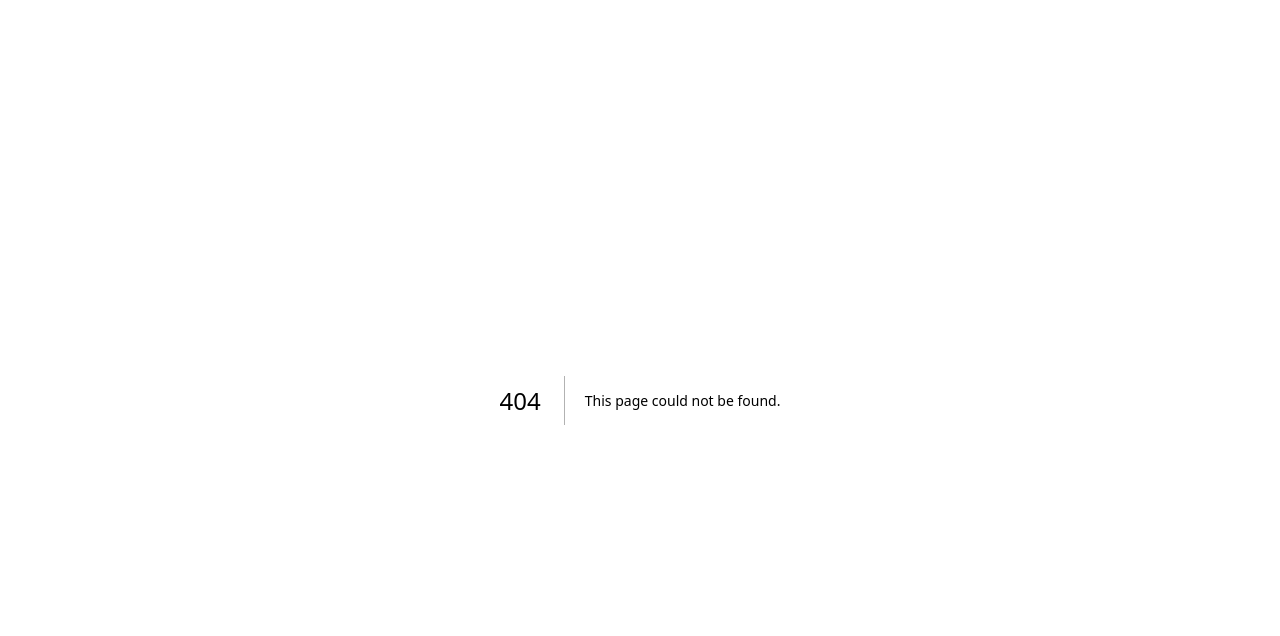
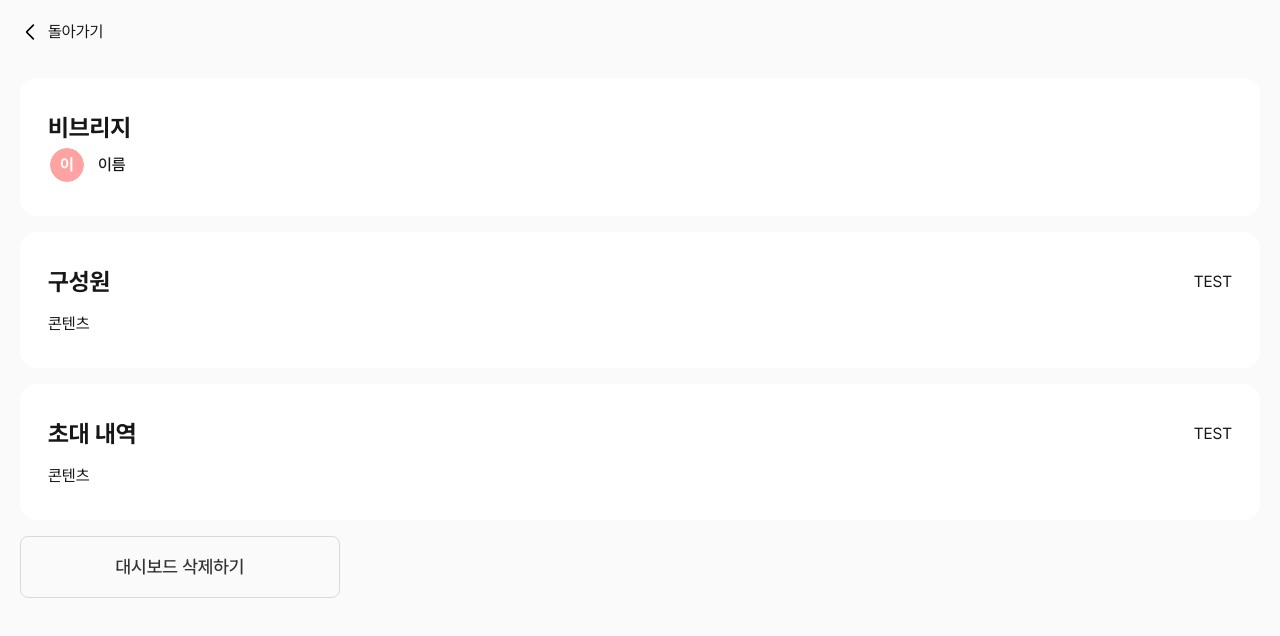
Before and after one commit to Heedong0924/fe16-intermediate-project-taskify, a Next.js app: page /mypage in a window 1280 px wide. Before the commit this address had no page. Shown: the top 636 px of the page. Built offline with nearby package versions, Linux system fonts and the light colour scheme.

Commit message:
LIN-43 feat: 대시보드수정 & 계정관리 공통 레이아웃, 페이지 생성

```diff
--- /dev/null
+++ b/src/app/dashboard/[dashboardid]/page.tsx
@@ -0,0 +1,28 @@
+import Image from 'next/image';
+import Link from 'next/link';
+
+import { ContentSection } from '@/components/common/ContentSection';
+// import Button from '@/components/ui/Buttons';
+
+export default function DashboardDetails() {
+  return (
+    <div className="min-h-screen bg-[var(--gray-FAFAFA)] p-[20px]">
+      {/* 뒤로가기 */}
+      <nav className="mb-[34px]">
+        <Link href="/" className="flex items-center gap-2">
+          <Image
+            src="/images/arrow-left.svg"
+            alt="왼쪽으로 가는 화살표 아이콘"
+            width={20}
+            height={20}
+          />
+          돌아가기
+        </Link>
+      </nav>
+      {/* 프로필 */}
+      <ContentSection title="프로필"> </ContentSection>
+      {/* 비밀번호 변경 */}
+      <ContentSection title="비밀번호 변경"> </ContentSection>
+    </div>
+  );
+}
--- /dev/null
+++ b/src/app/mypage/page.tsx
@@ -0,0 +1,48 @@
+import Image from 'next/image';
+import Link from 'next/link';
+
+import {
+  ContentSection,
+  ContentSectionWithAction,
+} from '@/components/common/ContentSection';
+import { UserProfile } from '@/components/common/Profile';
+import Button from '@/components/ui/Buttons';
+
+export default function MyPage() {
+  return (
+    <div className="min-h-screen bg-[var(--gray-FAFAFA)] p-[20px]">
+      {/* 뒤로가기 */}
+      <nav className="mb-[34px]">
+        <Link href="/" className="flex items-center gap-2">
+          <Image
+            src="/images/arrow-left.svg"
+            alt="왼쪽으로 가는 화살표 아이콘"
+            width={20}
+            height={20}
+          />
+          돌아가기
+        </Link>
+      </nav>
+      {/* 비브리지 */}
+      <ContentSection title="비브리지">
+        <UserProfile userName="이름" />
+      </ContentSection>
+      {/* 구성원 */}
+      <ContentSectionWithAction title="구성원" titleRight={<div>TEST</div>}>
+        <p>콘텐츠</p>
+      </ContentSectionWithAction>
+      {/* 초대 내역 */}
+      <ContentSectionWithAction title="초대 내역" titleRight={<div>TEST</div>}>
+        <p>콘텐츠</p>
+      </ContentSectionWithAction>
+      {/*  대시보드 삭제하기 */}
+      {/* onClick 넣어야함 */}
+      <Button
+        color="white-black"
+        className="btn-removeDash w-full border border-[#D9D9D9] bg-transparent md:w-[320px]"
+      >
+        대시보드 삭제하기
+      </Button>
+    </div>
+  );
+}
--- /dev/null
+++ b/src/components/common/ContentSection.tsx
@@ -0,0 +1,37 @@
+import React from 'react';
+
+export function ContentSection({
+  title,
+  children,
+}: {
+  title: string;
+  children: React.ReactNode;
+}) {
+  return (
+    <section className="mb-4 rounded-[16px] bg-white px-[16px] py-[20px] md:px-[28px] md:py-[32px]">
+      <h1 className="text-[20px] font-[700] md:text-[24px]">{title}</h1>
+      <div>{children}</div>
+    </section>
+  );
+}
+
+// 타이틀 옆 컨텐츠 있을 경우
+export function ContentSectionWithAction({
+  title,
+  titleRight,
+  children,
+}: {
+  title: string;
+  titleRight: React.ReactNode;
+  children: React.ReactNode;
+}) {
+  return (
+    <section className="mb-4 rounded-[16px] bg-white px-[16px] py-[20px] md:px-[28px] md:py-[32px]">
+      <div className="mb-[12px] flex items-center justify-between">
+        <h1 className="text-[20px] font-[700] md:text-[24px]">{title}</h1>
+        <div className="flex">{titleRight}</div>
+      </div>
+      <div>{children}</div>
+    </section>
+  );
+}
```
